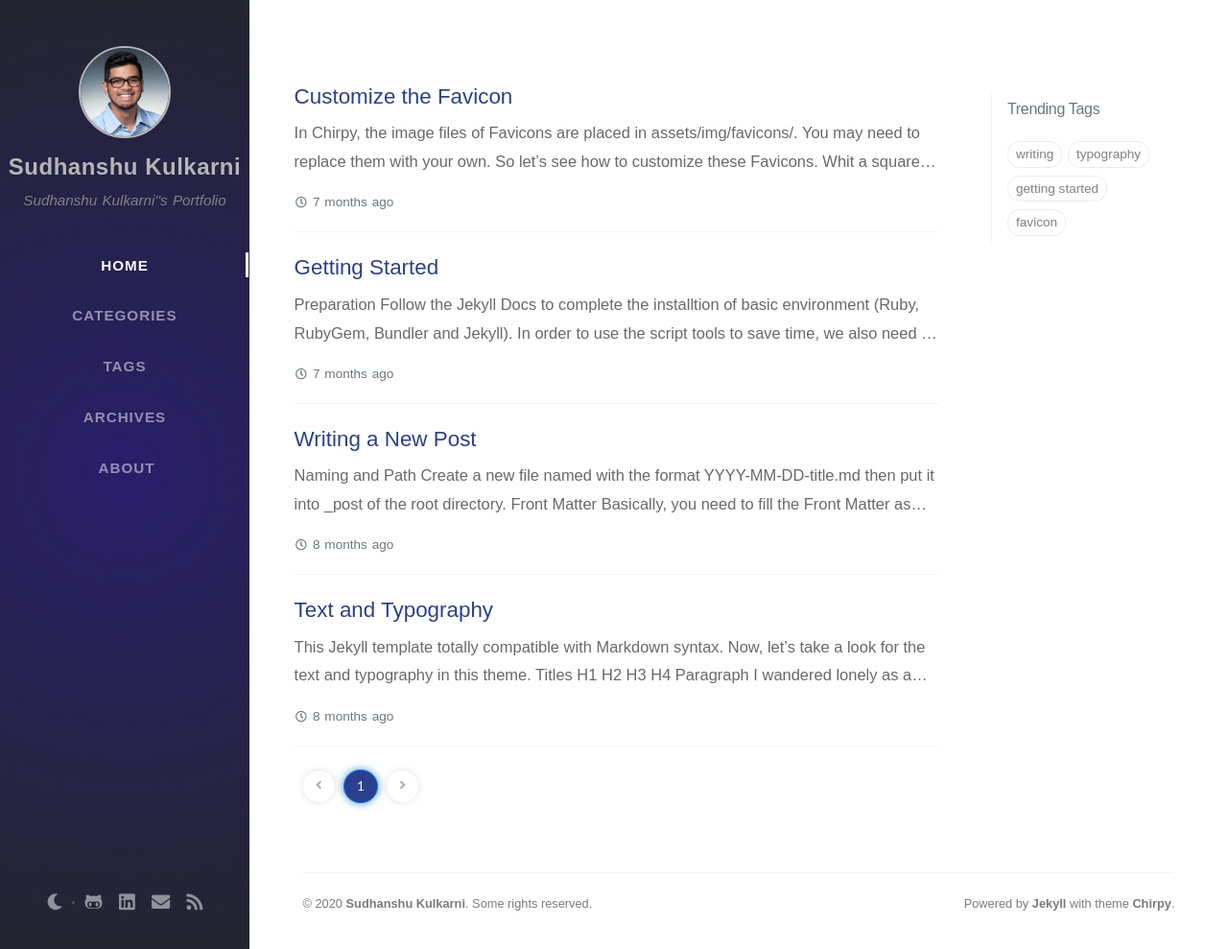
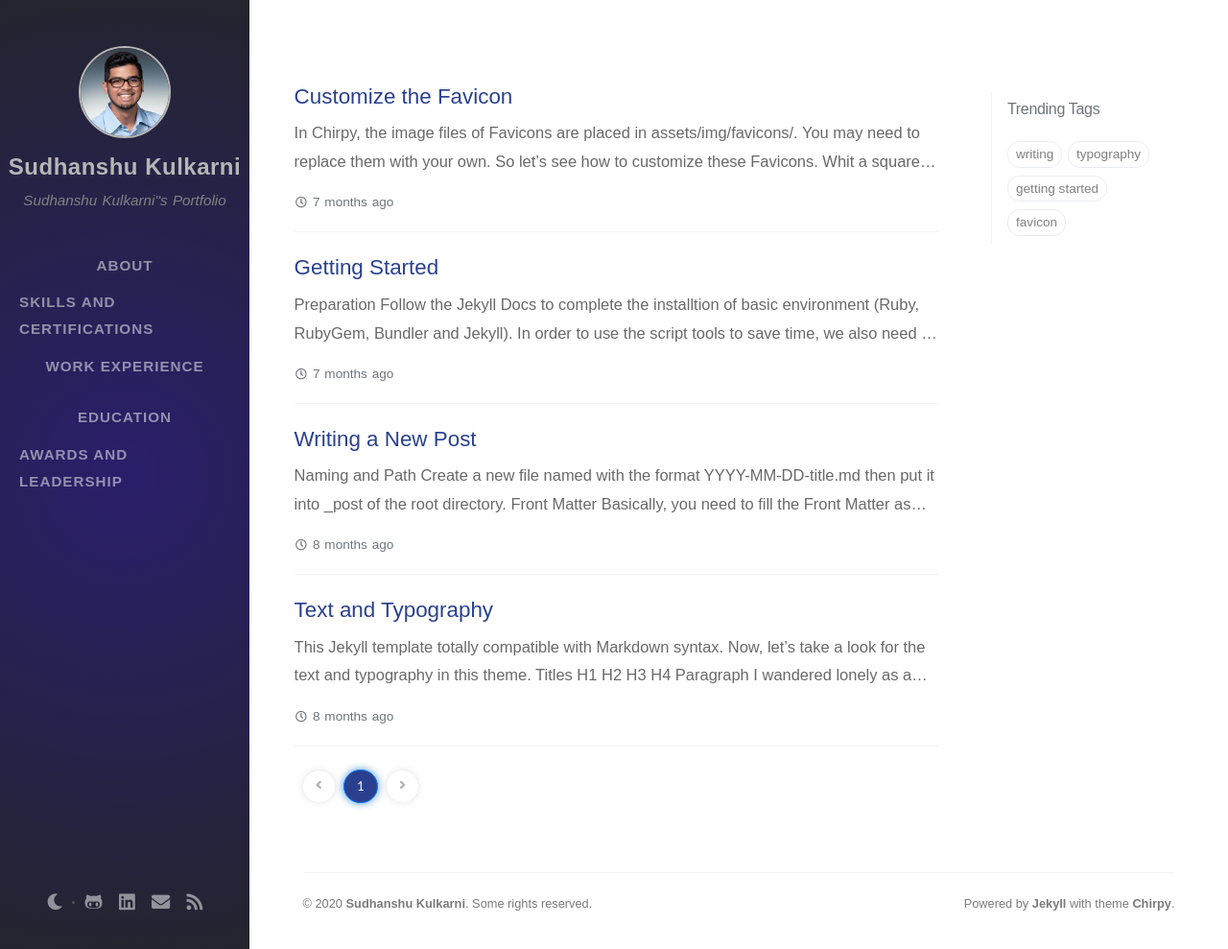
Before and after one commit to skulkarni218/skulkarni218.github.io, a Jekyll site: the page built from index.html, in a window 1280 px wide and 989 px high. Shown: the whole window at 96% size. Built offline with Jekyll 4.4.1, drawn with Linux system fonts in a browser that asks for light colours; nearby versions of some CDN libraries; some web fonts are replaced; the list of posts is cut into pages by our own code; comment, search, counter and statistics services are not loaded.

Commit message:
Update sidebar.html

```diff
--- a/_includes/sidebar.html
+++ b/_includes/sidebar.html
@@ -28,6 +28,7 @@
   </div>
 
   <ul class="nav flex-column">
+  <!--
   {% assign page_urls = page.url | split: "/" %}
 
   {% for item in site.data.tabs %}
@@ -49,7 +50,42 @@
         <span>{{ item.name | upcase }}</span>
       </a>
     </li> <!-- .nav-item -->
-  {% endfor %}
+  {% endfor %}-->
+
+	<li class="nav-item d-flex justify-content-center">
+      <a href="ABOUT" class="nav-link d-flex justify-content-center align-items-center w-100">
+        <i class="fa-fw {{ item.icon }} ml-3 mr-3 unloaded"></i>
+        <span>ABOUT</span>
+      </a>
+    </li>
+
+	<li class="nav-item d-flex justify-content-center">
+      <a href="SKILLS AND CERTIFICATIONS" class="nav-link d-flex justify-content-center align-items-center w-100">
+        <i class="fa-fw {{ item.icon }} ml-3 mr-3 unloaded"></i>
+        <span>SKILLS AND CERTIFICATIONS</span>
+      </a>
+    </li>
+
+	<li class="nav-item d-flex justify-content-center">
+      <a href="WORK EXPERIENCE" class="nav-link d-flex justify-content-center align-items-center w-100">
+        <i class="fa-fw {{ item.icon }} ml-3 mr-3 unloaded"></i>
+        <span>WORK EXPERIENCE</span>
+      </a>
+    </li>
+
+	<li class="nav-item d-flex justify-content-center">
+      <a href="EDUCATION" class="nav-link d-flex justify-content-center align-items-center w-100">
+        <i class="fa-fw {{ item.icon }} ml-3 mr-3 unloaded"></i>
+        <span>EDUCATION</span>
+      </a>
+    </li>
+
+	<li class="nav-item d-flex justify-content-center">
+      <a href="AWARDS AND LEADERSHIP" class="nav-link d-flex justify-content-center align-items-center w-100">
+        <i class="fa-fw {{ item.icon }} ml-3 mr-3 unloaded"></i>
+        <span>AWARDS AND LEADERSHIP</span>
+      </a>
+    </li>
 
   </ul> <!-- ul.nav.flex-column -->
 
```
